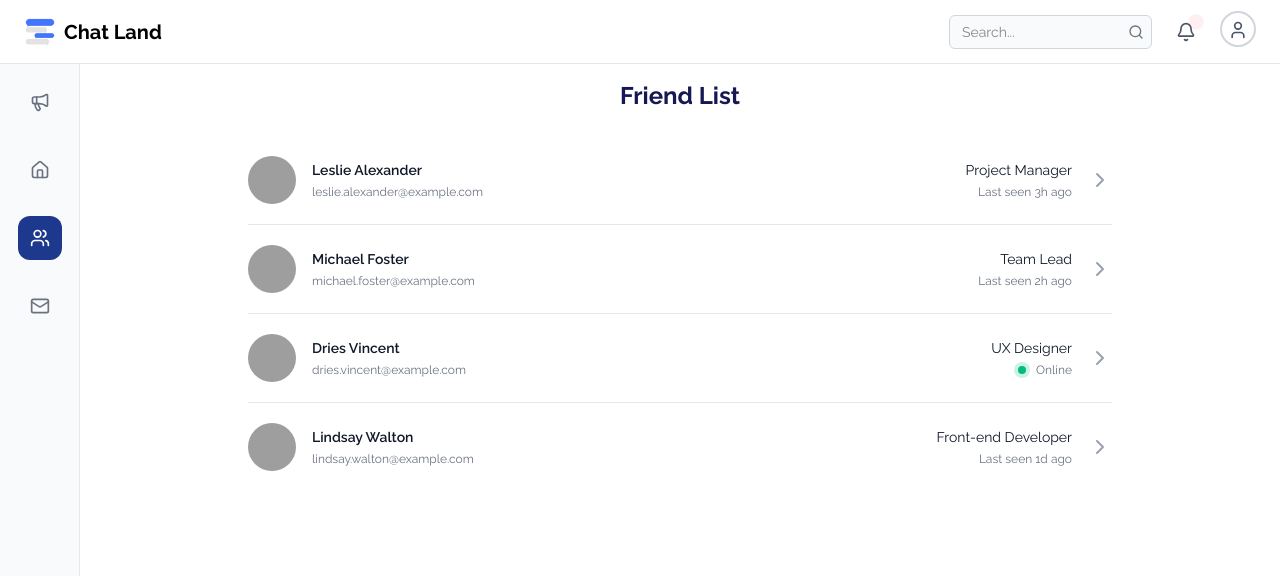
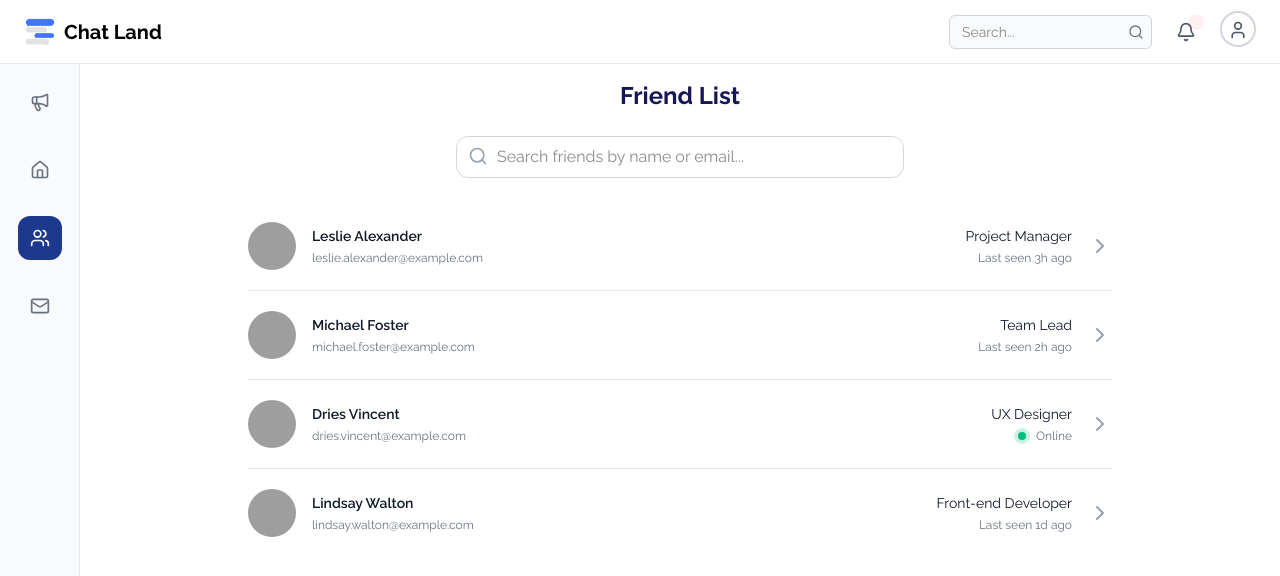
Before and after one commit to shannonnonshan/ChatLand, a Next.js app in the folder frontend/: page /listfriend in a window 1280 px wide. Shown: the top 576 px of the page. Built offline with nearby package versions, Linux system fonts and the light colour scheme; grey boxes are pictures that could not be loaded.

Commit message:
search friend

```diff
--- a/frontend/src/app/listfriend/page.tsx
+++ b/frontend/src/app/listfriend/page.tsx
@@ -1,7 +1,7 @@
 "use client";
 
 import { useState } from "react";
-import { ChevronRight } from "lucide-react";
+import { ChevronRight, Search } from "lucide-react";
 
 type Friend = {
   id: number;
@@ -58,19 +58,43 @@ export default function ListFriendPage() {
   ];
 
   const [friends] = useState<Friend[]>(initialFriends);
+  const [searchTerm, setSearchTerm] = useState("");
 
   const handleClick = (friend: Friend) => {
-    // Chuyển sang trang detail hoặc mở modal
     alert(`View details for ${friend.name}`);
   };
+
+  // Hàm lọc bạn bè theo tên hoặc email
+  const filteredFriends = friends.filter((friend) => {
+    const term = searchTerm.toLowerCase();
+    return (
+      friend.name.toLowerCase().includes(term) ||
+      friend.email.toLowerCase().includes(term)
+    );
+  });
 
   return (
     <div className="max-w-4xl mx-auto p-4">
       <h1 className="text-2xl font-bold mb-6 text-center text-[#161853]">
         Friend List
       </h1>
+
+      {/* Ô tìm kiếm */}
+      <div className="relative mb-6 max-w-md mx-auto">
+        <Search className="absolute left-3 top-2.5 text-gray-400 h-5 w-5" />
+        <input
+          type="text"
+          placeholder="Search friends by name or email..."
+          value={searchTerm}
+          onChange={(e) => setSearchTerm(e.target.value)}
+          className="w-full rounded-xl border border-gray-300 pl-10 pr-4 py-2 focus:outline-none focus:ring-2 focus:ring-[#161853] focus:border-transparent"
+        />
+      </div>
+
+      {/* Danh sách bạn bè */}
       <ul role="list" className="divide-y divide-gray-200">
-        {friends.map((friend) => (
+        {filteredFriends.length > 0 ? (
+          filteredFriends.map((friend) => (
             <li
               key={friend.id}
               className="flex justify-between gap-x-6 py-5 items-center cursor-pointer hover:bg-gray-50 transition"
@@ -107,11 +131,15 @@ export default function ListFriendPage() {
                     </p>
                   )}
                 </div>
-              {/* Icon mũi tên */}
                 <ChevronRight className="text-gray-400" />
               </div>
             </li>
-        ))}
+          ))
+        ) : (
+          <p className="text-center text-gray-500 py-6">
+            No friends found matching “{searchTerm}”
+          </p>
+        )}
       </ul>
     </div>
   );
```
Lines whose indentation alone changed are shown as unchanged.
